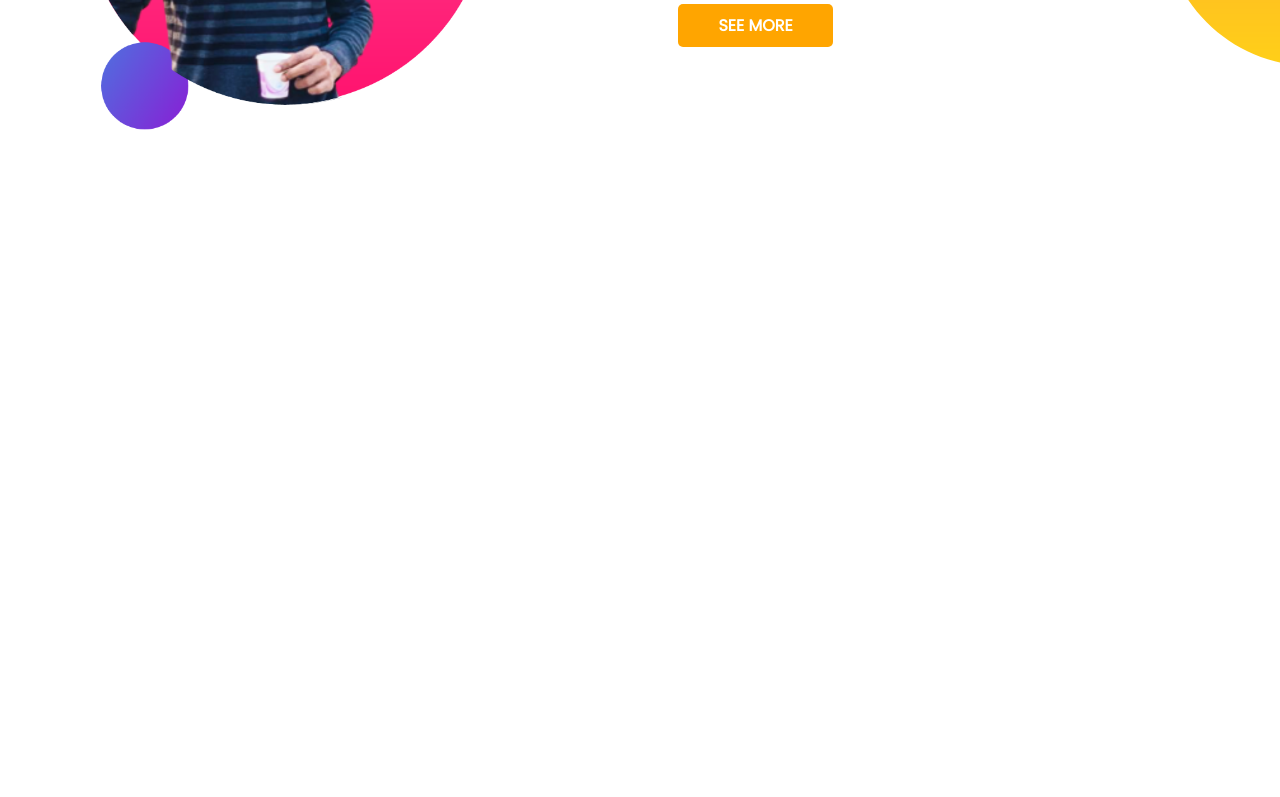
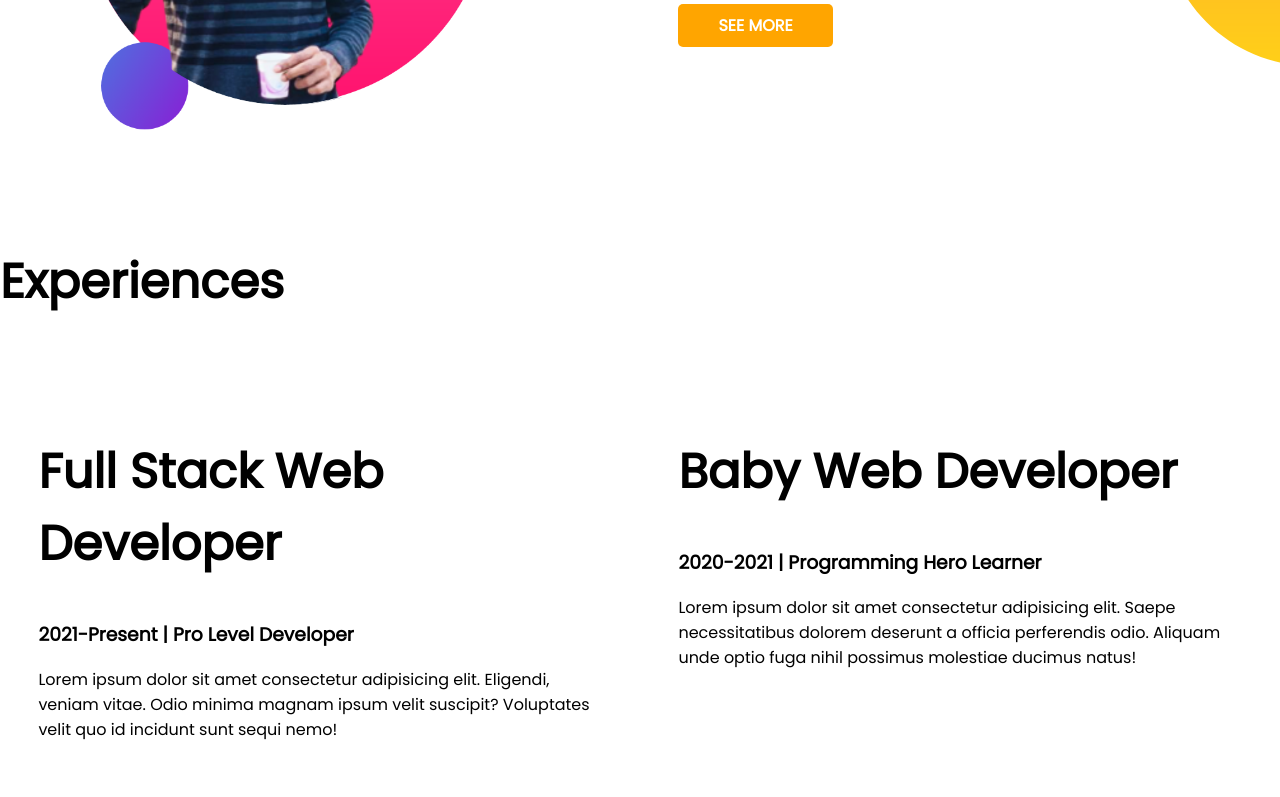
Before and after one commit to yhmunna1/developer-portfolio, a plain HTML site: page index.html in a window 1280 px wide. Shown: the part 990-1787 px from the top of the page. Before the commit the page ends 1236 px from the top, so only its background shows below. Drawn offline with Linux system fonts and the light colour scheme.

Commit message:
experiences

```diff
--- a/index.html
+++ b/index.html
@@ -13,7 +13,7 @@
 </head>
 
 <body>
-    <section class="hero-section">
+    <section class="hero-section flexible-container">
         <div class="half">
             <h1>Welcome to</h1>
             <h1> <span class="orange-color">YH Munna's</span> Portfolio</h1>
@@ -30,7 +30,7 @@
         </div>
     </section>
 
-    <section class="dream-big">
+    <section class="dream-big flexible-container">
         <div class="half">
             <img src="images/yhm-bg2.png" alt="">
         </div>
@@ -46,6 +46,29 @@
 
     </section>
 
+    <section class="experience">
+        <h1>Experiences</h1>
+        <div class="flexible-container">
+            <div class="half">
+                <h1>Full Stack Web Developer</h1>
+                <h3>2021-Present | Pro Level Developer</h3>
+                <p>Lorem ipsum dolor sit amet consectetur adipisicing elit. Eligendi, veniam vitae. Odio minima magnam
+                    ipsum
+                    velit suscipit? Voluptates velit quo id incidunt sunt sequi nemo!</p>
+            </div>
+
+            <div class="half">
+                <h1>Baby Web Developer</h1>
+                <h3>2020-2021 | Programming Hero Learner</h3>
+                <p>Lorem ipsum dolor sit amet consectetur adipisicing elit. Saepe necessitatibus dolorem deserunt a
+                    officia
+                    perferendis odio. Aliquam unde optio fuga nihil possimus molestiae ducimus natus!</p>
+            </div>
+
+        </div>
+
+    </section>
+
 </body>
 
 </html>
--- a/style.css
+++ b/style.css
@@ -8,7 +8,7 @@ h1{
 .orange-color{
     color: orange;
 }
-section{
+.flexible-container{
     display: flex;
 }
 .half{
@@ -39,3 +39,6 @@ section{
     margin-top: 70px;
     margin-bottom: 70px;
 }
+.experience{
+
+}
```
